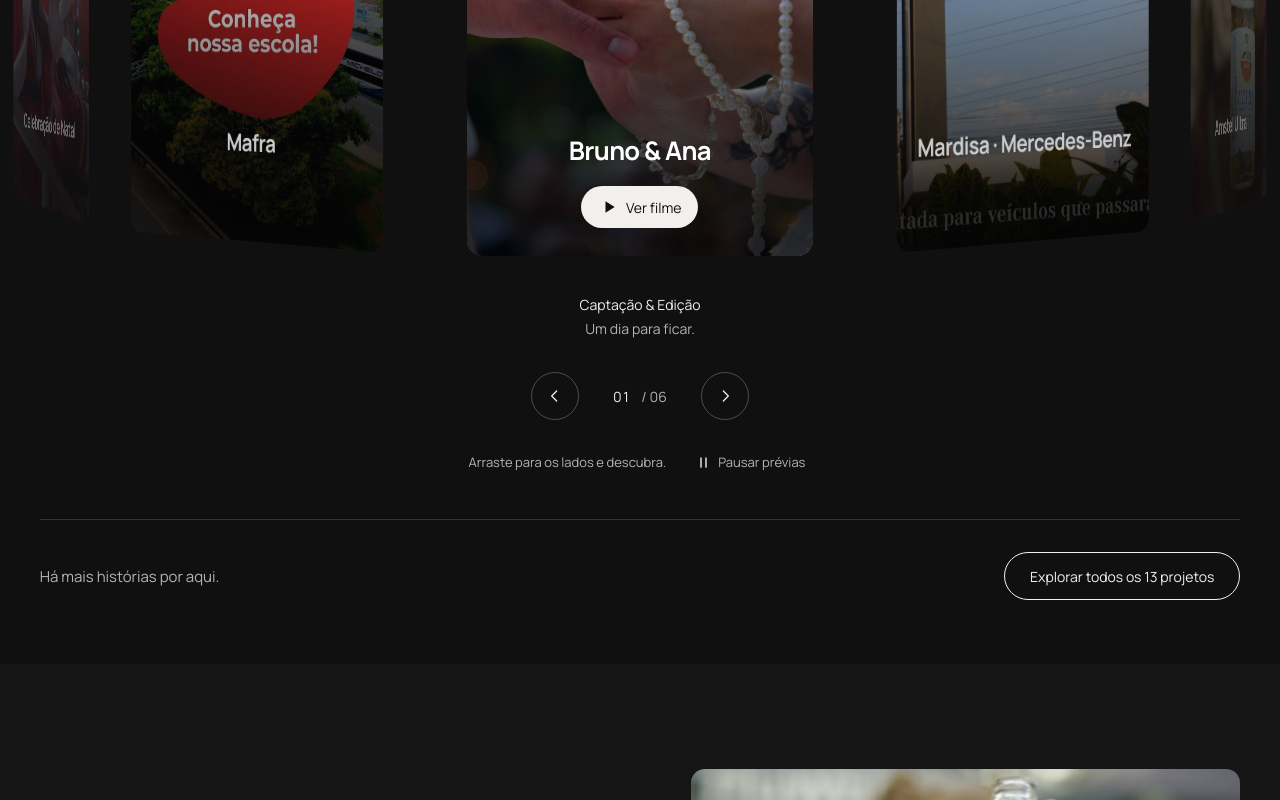
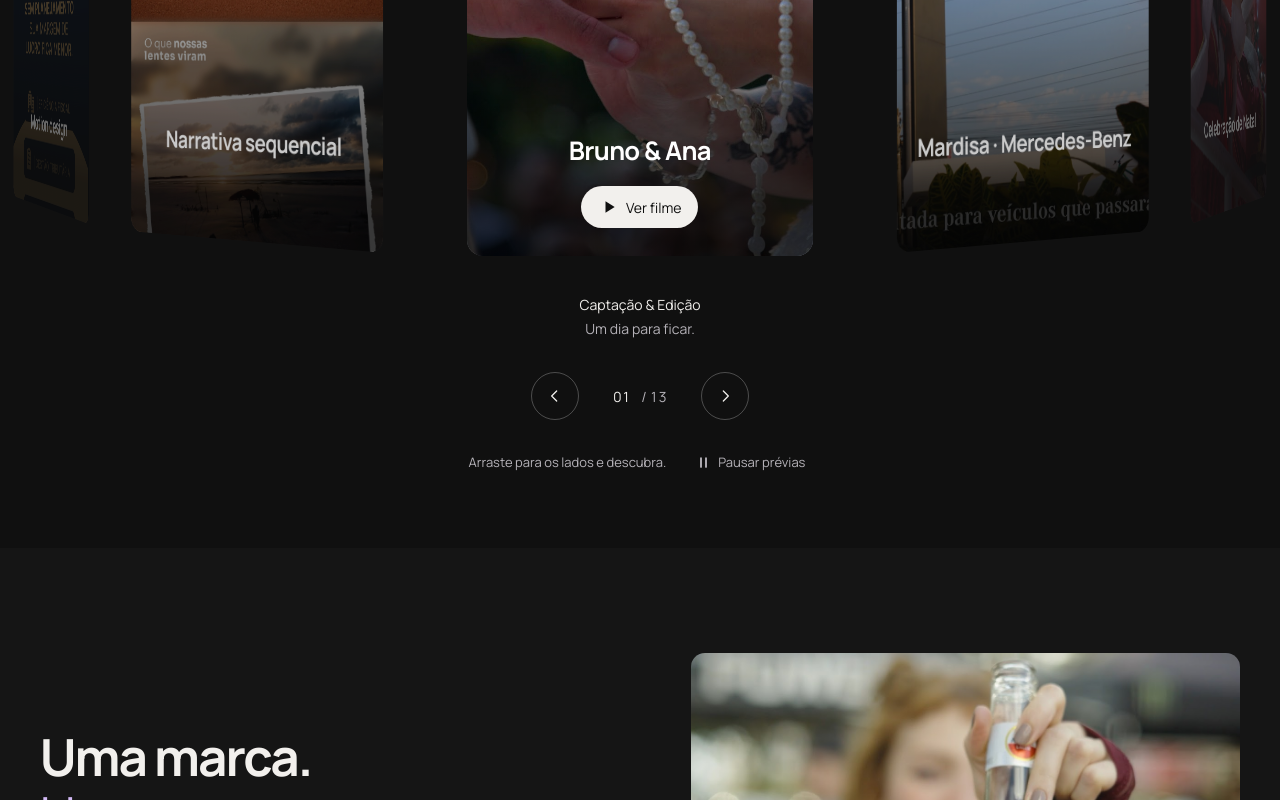
Before and after one commit to diegosou4/Miguel-Greco-Portifolio-AudioVisual, a React (Vite) app: page / in a window 1280 px wide. Shown: the part 1328-2128 px from the top of the page. Built offline with nearby package versions, Linux system fonts and the light colour scheme.

Commit message:
Show all original portfolio projects and restore collection playback

```diff
--- a/src/main.jsx
+++ b/src/main.jsx
@@ -113,7 +113,6 @@ function SilentPreview({ src, active, paused = false, allowMotion = false }) {
 }
 
 function Portfolio({ filter, setFilter }) {
-  const [expanded, setExpanded] = useState(false);
   const [previewsPaused, setPreviewsPaused] = useState(() => window.matchMedia('(prefers-reduced-motion: reduce)').matches || !!navigator.connection?.saveData);
   const [previewMotionAllowed, setPreviewMotionAllowed] = useState(false);
   const [active, setActive] = useState(0);
@@ -122,7 +121,7 @@ function Portfolio({ filter, setFilter }) {
   const gesture = useRef(null);
   const suppressClick = useRef(false);
   const wheelTime = useRef(0);
-  const list = filter === 'todos' ? expanded ? projects : [projects[0], projects[1], projects[3], projects[4], projects[2], projects[8]] : projects.filter(p => p.group === filter);
+  const list = filter === 'todos' ? projects : projects.filter(p => p.group === filter);
   const selection = list.map(p => p.id).join(',');
   const current = ((active % list.length) + list.length) % list.length;
   const selected = list[current];
@@ -180,7 +179,6 @@ function Portfolio({ filter, setFilter }) {
       <div className="orbit-details"><p>{selected.techDetails.split(' • ')[0]}</p><span>{selected.line}</span></div>
       <div className="carousel-bottom"><div className="carousel-controls"><button type="button" aria-label="Filme anterior" disabled={list.length < 2} onClick={() => turn(-1)}><Icon name="previous" /></button><span className="carousel-position" aria-live="polite" aria-atomic="true">{String(current + 1).padStart(2, '0')} <span>/ {String(list.length).padStart(2, '0')}</span></span><button type="button" aria-label="Próximo filme" disabled={list.length < 2} onClick={() => turn(1)}><Icon name="next" /></button></div><div className="carousel-hint"><p>Arraste para os lados e descubra.</p>{list.some(project => project.preview) && <button type="button" className="preview-toggle" aria-label={previewsPaused ? 'Reproduzir prévias dos filmes' : 'Pausar prévias dos filmes'} onClick={() => { setPreviewsPaused(!previewsPaused); setPreviewMotionAllowed(true); }}><Icon name={previewsPaused ? 'play' : 'pause'} /><span>{previewsPaused ? 'Reproduzir prévias' : 'Pausar prévias'}</span></button>}</div></div>
     </div>
-    {filter === 'todos' && <div className="archive-action"><p>{expanded ? 'Você está vendo o acervo completo.' : 'Há mais histórias por aqui.'}</p><button className="outline-button" type="button" aria-expanded={expanded} onClick={() => { setActive(0); setExpanded(!expanded); }}>{expanded ? 'Voltar à seleção' : 'Explorar todos os 13 projetos'}</button></div>}
   </section>;
 }
 
--- a/src/projects.js
+++ b/src/projects.js
@@ -234,6 +234,7 @@ export const projects = [
     "cover": "https://drive.google.com/file/d/1kFQoy4GxPIuhewUhw_4B39Uno9eFd0b5/view?usp=sharing",
     "videoUrl": "https://drive.google.com/drive/folders/1tbYN4KhcUR_j_XHYCRJ-nt3Qu8r3mgBJ?usp=sharing",
     "folderId": "1tbYN4KhcUR_j_XHYCRJ-nt3Qu8r3mgBJ",
+    "isFolder": true,
     "techDetails": "Telas Sequenciais em Vídeo • Pasta Completa",
     "slug": "narrativa-sequencial",
     "line": "Uma história, várias telas.",
```
Also changed, not shown: .impeccable/surfaces/home.md, 4 other files (tests, documents, lock files or other folders).
